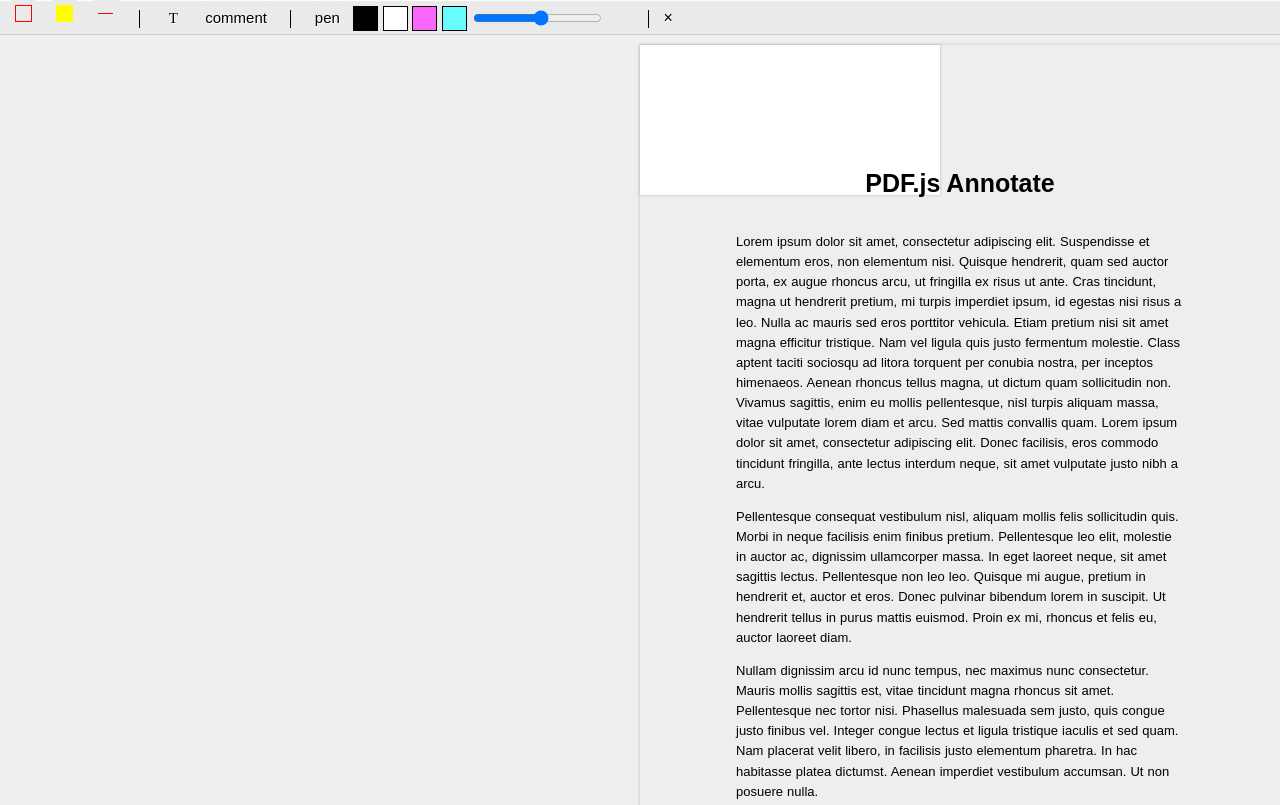
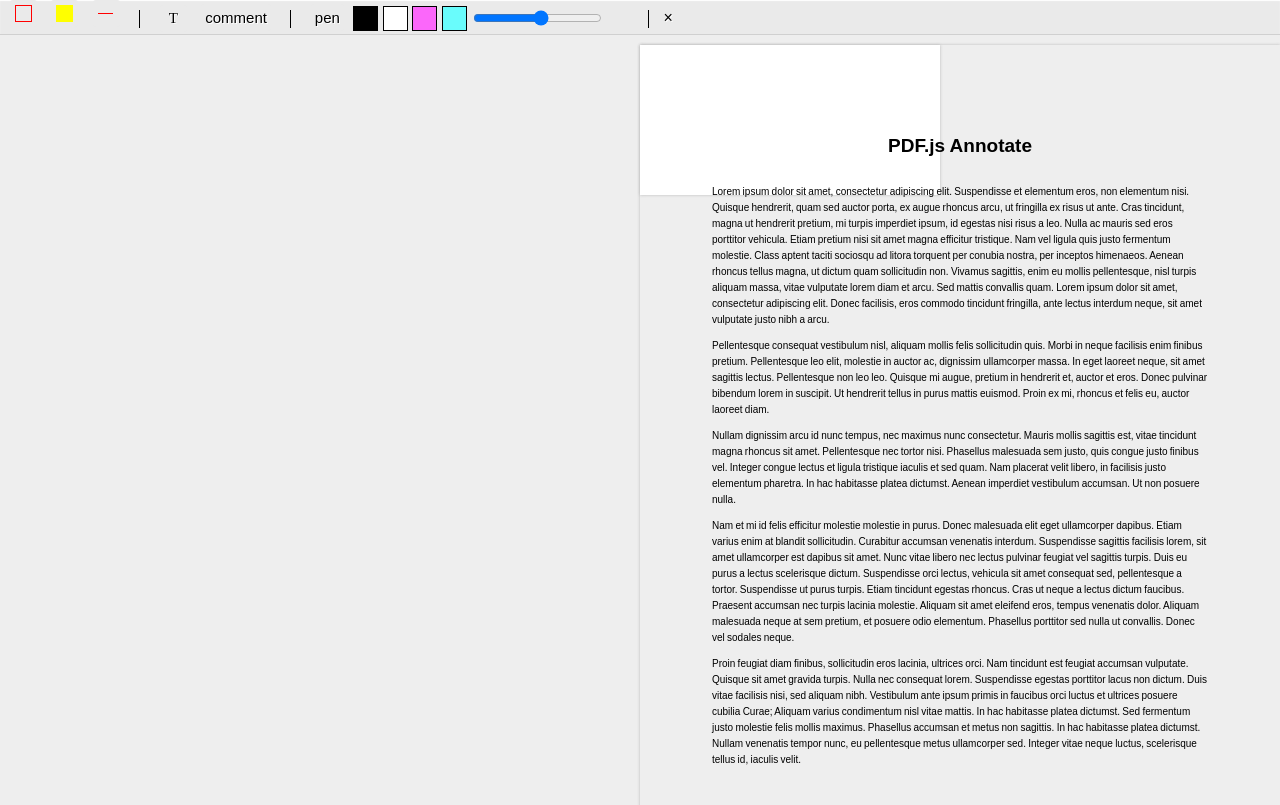
Before and after one commit to instructure/pdf-annotate.js, a website built with webpack: page examples/mega/index.html in a window 1280 px wide. Shown: the top 805 px of the page. Built offline with nearby package versions, Linux system fonts and the light colour scheme.

Commit message:
Better handling for scaling

```diff
--- a/examples/mega/index.html
+++ b/examples/mega/index.html
@@ -30,18 +30,18 @@
       background: #fff;
     }
     #overlay {
-      padding: 100px 96px;
-      font-size: 13px;
+      padding: 65px 72px;
+      font-size: 10px;
     }
     #overlay h2 {
-      font-size: 25px;
-      margin-top: 24px;
-      margin-bottom: 34px;
+      font-size: 19px;
+      margin-top: 25px;
+      margin-bottom: 27px;
       text-align: center;
     }
     #overlay p {
-      line-height: 1.55;
-      word-spacing: .5px;
+      line-height: 1.6;
+      word-spacing: -.5px;
     }
   </style>
 </head>
```
Also changed, not shown: examples/mega/index.js (+8 -4 lines).
